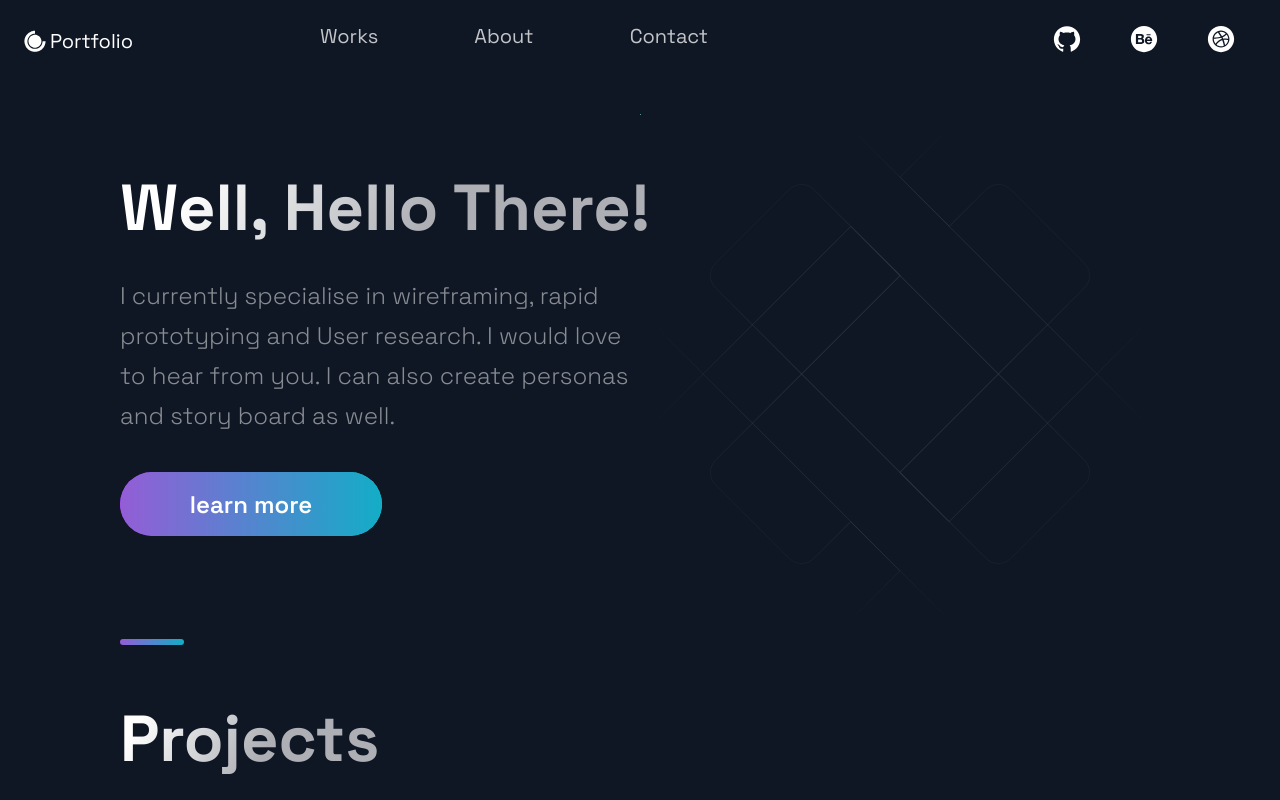
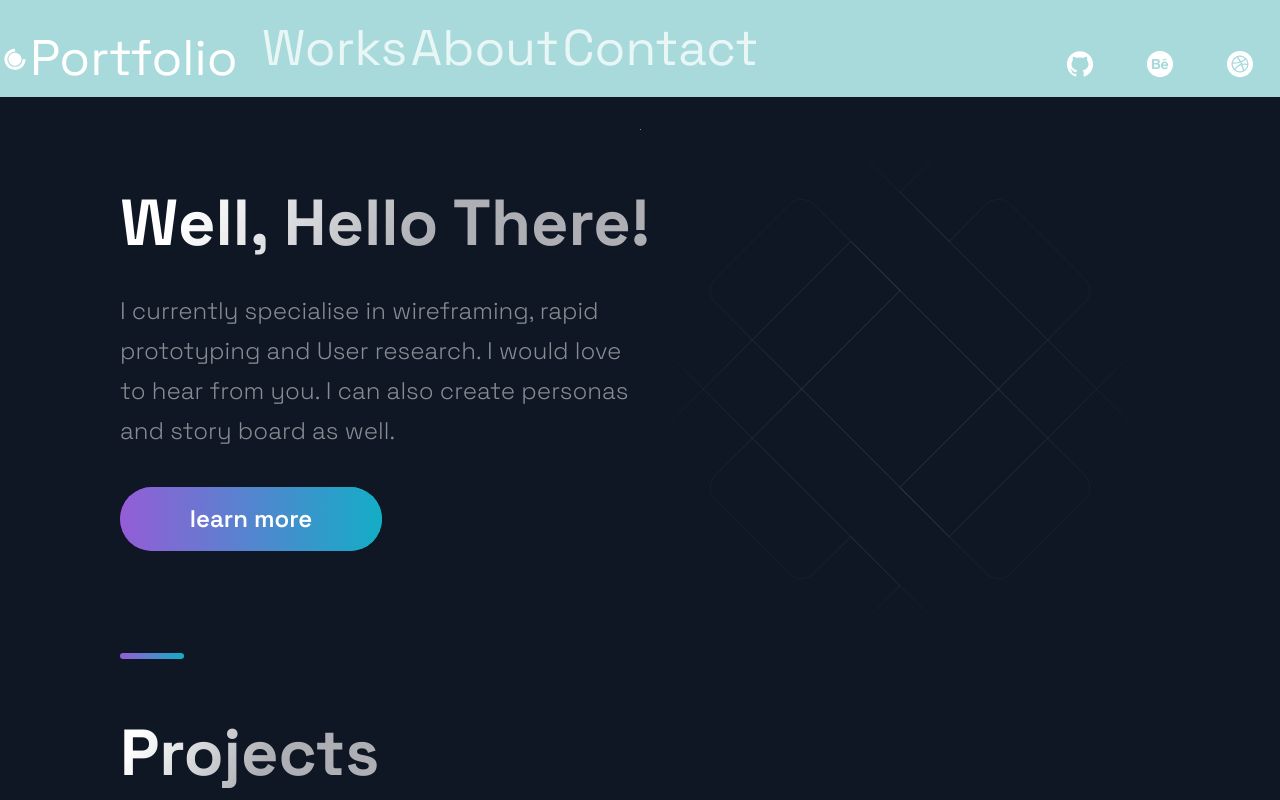
Before and after one commit to Simontagbor/portfolio_website, a Next.js app: page / in a window 1280 px wide. Shown: the top 800 px of the page. Built offline with nearby package versions, Linux system fonts and the light colour scheme.

Commit message:
edit element styles

```diff
--- a/src/components/Header/HeaderStyles.js
+++ b/src/components/Header/HeaderStyles.js
@@ -3,11 +3,16 @@ import styled from 'styled-components';
 
 export const Container = styled.div`
   display: grid;
+  background: #A8DADC;
+  font-size: 6rem;
   grid-template-columns: repeat(5, 1fr);
   grid-template-rows: 1fr;
   grid-column-gap: 2rem;
-  padding: 2rem;
+  padding-left: 0px;
+  padding-right: 0px;
   padding-top: 2rem;
+  width: 100%;
+
 
   @media ${(props) => props.theme.breakpoints.sm} {
     display: grid;
@@ -18,12 +23,13 @@ export const Container = styled.div`
   }
 `;
 export const Span = styled.span`
-  font-size: 2rem;
+  font-size: 5rem;
 `;
 
 export const Div1 = styled.div`
   grid-area: 1 / 1 / 2 / 2;
   display: flex;
+  font-size: 5rem;
   flex-direction: row;
   align-content: center;
   @media ${(props) => props.theme.breakpoints.sm} {
@@ -33,6 +39,7 @@ export const Div1 = styled.div`
 export const Div2 = styled.div`
   grid-area: 1 / 2 / 2 / 4;
   display: flex;
+  font-size: 5rem;
   justify-content: space-around;
   @media ${(props) => props.theme.breakpoints.sm} {
     grid-area: 2 / 2 / 3 / 5;
@@ -51,7 +58,7 @@ export const Div3 = styled.div`
 
 // Navigation Links
 export const NavLink = styled.a`
-  font-size: 2rem;
+  font-size: 5rem;
   line-height: 32px;
   color: rgba(255, 255, 255, 0.75);
   transition: 0.4s ease;
```
